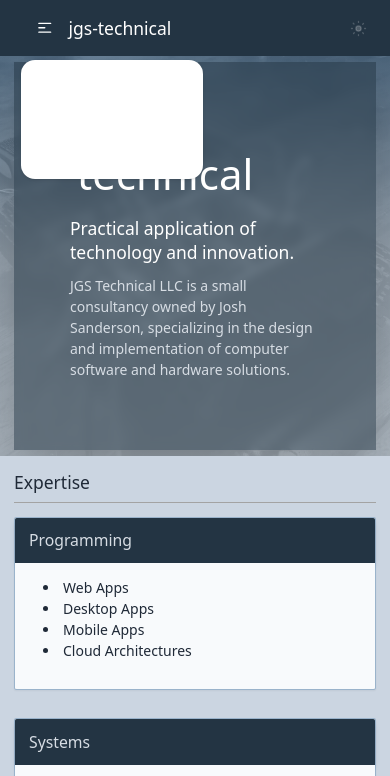
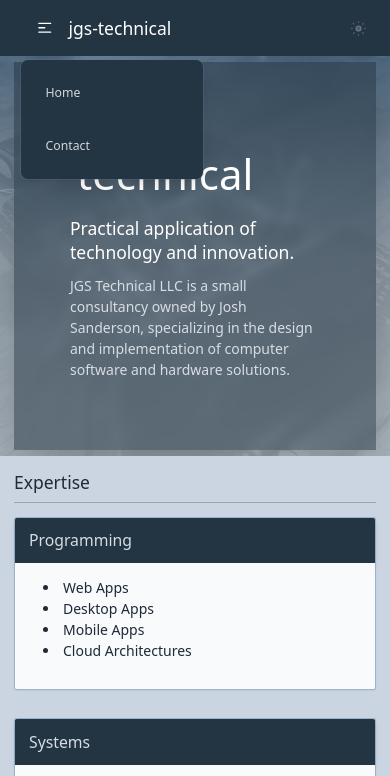
Before and after one commit to kaliatech/website-jgstech, an Astro site: page / in a window 390 px wide. Both pictures are taken after a click on the button 44 px from the left and 28 px from the top of the page. Shown: the top 776 px of the page. Built offline with nearby package versions, Linux system fonts and the light colour scheme; Astro itself is replaced by a stand-in of ours.

Commit message:
Fix nav button drop down styling

```diff
--- a/src/components/MainNavBar.astro
+++ b/src/components/MainNavBar.astro
@@ -24,10 +24,12 @@ import { ThemeToggle } from '../components-client/ThemeToggle/ThemeToggle'
           </div>
           <ul
             tabindex="0"
-            class="menu dropdown-content menu-sm z-[1] mt-3 w-52 rounded-box bg-base-100 p-2 shadow"
+            class="bg-base-00 menu dropdown-content menu-sm z-[1] mt-3 w-52 rounded-lg bg-jgsblue-600 p-2 text-slate-700 shadow-lg ring-1 ring-slate-500/30 dark:bg-jgsblue-800"
           >
-            <li><a class="m-1 p-4" href="/">Home</a></li>
-            <li><a class="m-1 p-4" href="/contact">Contact</a></li>
+            <li><a class="m-1 p-4 text-white/80 hover:bg-jgsblue-500" href="/">Home</a></li>
+            <li>
+              <a class="m-1 p-4 text-white/80 hover:bg-jgsblue-500" href="/contact">Contact</a>
+            </li>
           </ul>
         </div>
         <a href="/">
```
